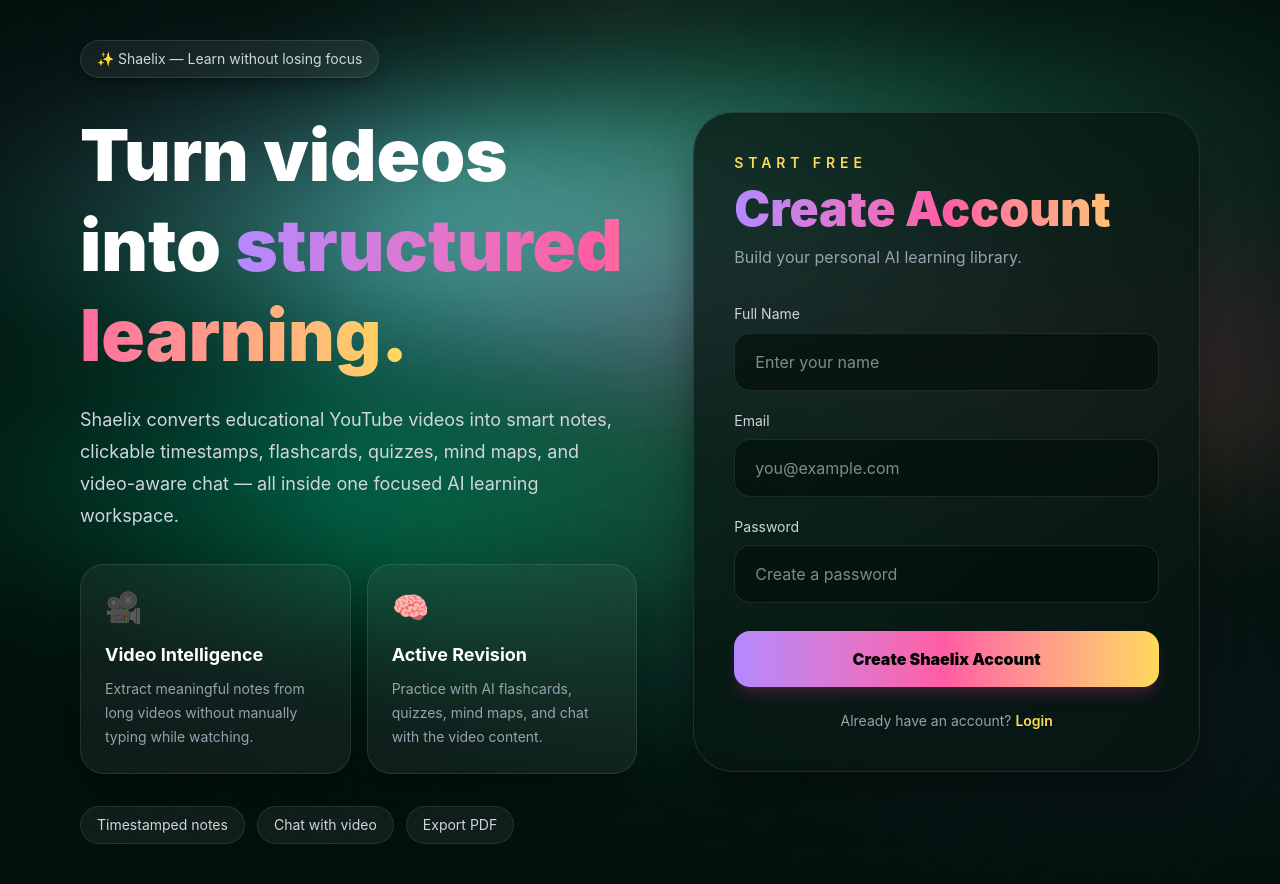
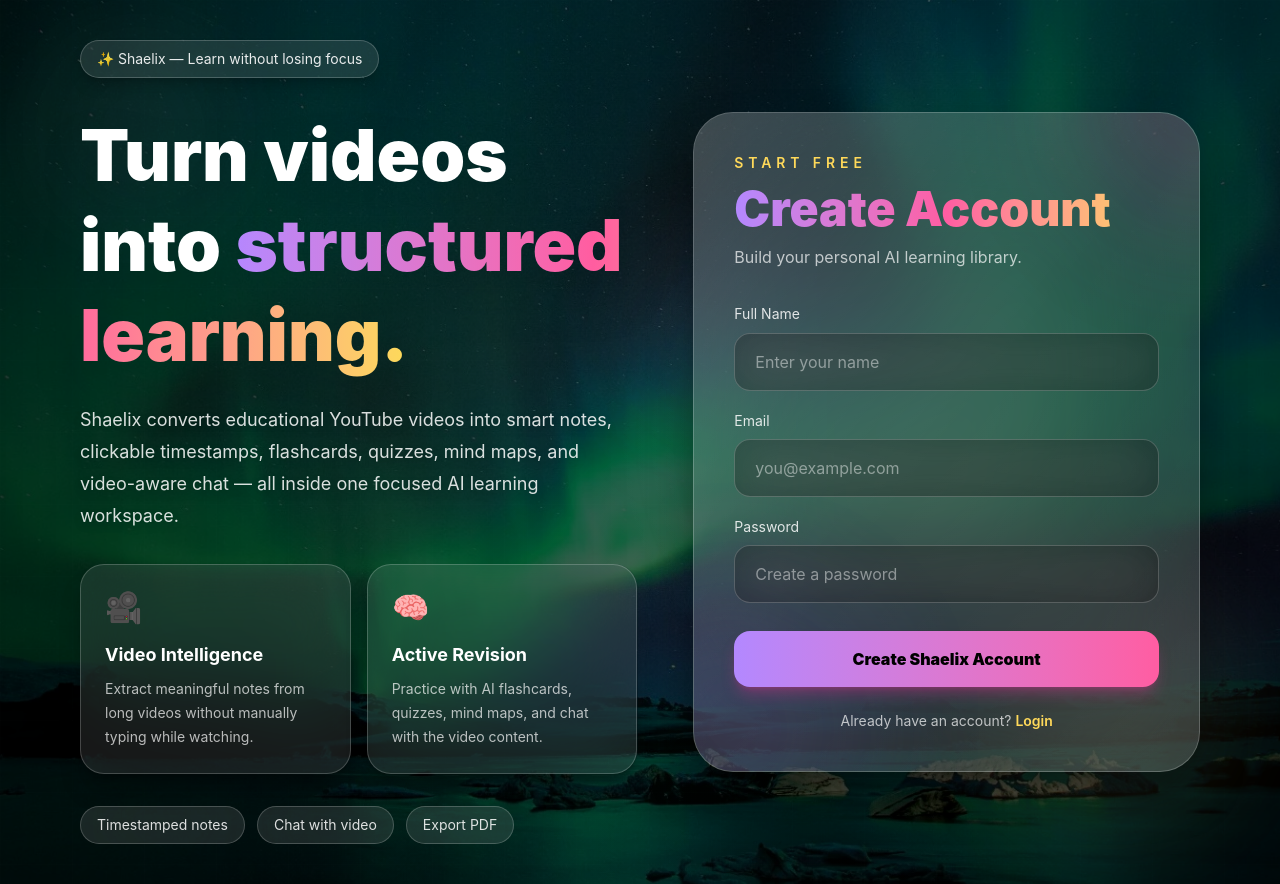
Before and after one commit to rudanishaili/shaelix, a React (Vite) app in the folder client/: page /register in a window 1280 px wide. Built offline with nearby package versions, Linux system fonts and the light colour scheme.

Commit message:
UI/UX updatation

```diff
--- a/client/src/pages/Register.jsx
+++ b/client/src/pages/Register.jsx
@@ -1,6 +1,7 @@
 import { useState } from "react"
 import { Link, useNavigate } from "react-router-dom"
 import API from "../utils/api"
+import auroraBg from "../assets/aurora.jpg"
 
 function Register() {
   const navigate = useNavigate()
@@ -46,77 +47,92 @@
   }
 
   return (
-    <div className="relative min-h-screen overflow-hidden bg-[#02110D] text-white">
-      <div className="aurora-layer">
-        <div className="aurora aurora-one" />
-        <div className="aurora aurora-two" />
-        <div className="aurora aurora-three" />
-        <div className="aurora aurora-four" />
-      </div>
+    <div className="relative min-h-screen overflow-hidden bg-black text-white">
+      <div
+        className="absolute inset-0 scale-110 bg-cover bg-center animate-[slowZoom_28s_ease-in-out_infinite_alternate]"
+        style={{ backgroundImage: `url(${auroraBg})` }}
+      />
 
-      <div className="absolute inset-0 bg-[linear-gradient(to_right,rgba(255,255,255,0.045)_1px,transparent_1px),linear-gradient(to_bottom,rgba(255,255,255,0.045)_1px,transparent_1px)] bg-[size:72px_72px] opacity-20" />
-      <div className="absolute inset-0 bg-[radial-gradient(circle_at_top,rgba(255,255,255,0.06),transparent_35%),radial-gradient(circle_at_center,transparent_0%,rgba(2,17,13,0.10)_40%,rgba(2,17,13,0.82)_100%)]" />
+      <div className="absolute inset-0 bg-black/50" />
+      <div className="absolute inset-0 bg-gradient-to-r from-black/55 via-[#02110D]/25 to-black/45" />
+      <div className="absolute inset-0 bg-[radial-gradient(circle_at_70%_50%,rgba(255,255,255,0.08),transparent_28%)]" />
+
+      <div className="absolute inset-0 bg-[linear-gradient(to_right,rgba(255,255,255,0.03)_1px,transparent_1px),linear-gradient(to_bottom,rgba(255,255,255,0.03)_1px,transparent_1px)] bg-[size:72px_72px] opacity-20" />
+
+      <div className="pointer-events-none absolute left-16 top-20 h-32 w-32 rounded-full bg-white/10 blur-3xl animate-[floatGlow_8s_ease-in-out_infinite]" />
+      <div className="pointer-events-none absolute right-28 bottom-20 h-40 w-40 rounded-full bg-[#FFD95A]/20 blur-3xl animate-[floatGlow_10s_ease-in-out_infinite]" />
+      <div className="pointer-events-none absolute left-1/2 top-1/3 h-36 w-36 rounded-full bg-[#FF5DA2]/15 blur-3xl animate-[floatGlow_12s_ease-in-out_infinite]" />
 
       <main className="relative z-10 grid min-h-screen items-center gap-14 px-6 py-10 lg:grid-cols-[1.1fr_1fr] lg:px-20">
-        <section>
+        <section className="animate-[fadeSlideUp_900ms_ease-out]">
           <Link
             to="/"
-            className="inline-flex items-center rounded-full border border-white/10 bg-white/[0.06] px-4 py-2 text-sm text-gray-300 shadow-lg shadow-black/20 backdrop-blur-xl transition-all hover:border-[#B388FF]/60"
+            className="inline-flex items-center rounded-full border border-white/20 bg-white/[0.10] px-4 py-2 text-sm text-white/90 shadow-lg shadow-black/20 backdrop-blur-2xl transition-all duration-300 hover:scale-105 hover:border-[#B388FF]/70 hover:bg-white/[0.16]"
           >
             ✨ Shaelix — Learn without losing focus
           </Link>
 
-          <h1 className="mt-8 max-w-3xl text-5xl font-black leading-tight md:text-7xl">
+          <h1 className="mt-8 max-w-3xl text-5xl font-black leading-tight drop-shadow-2xl md:text-7xl">
             Turn videos into{" "}
-            <span className="bg-gradient-to-r from-[#B388FF] via-[#FF5DA2] to-[#FFD95A] bg-clip-text text-transparent">
+            <span className="bg-gradient-to-r from-[#B388FF] via-[#FF5DA2] to-[#FFD95A] bg-clip-text text-transparent animate-[gradientText_6s_ease-in-out_infinite]">
               structured learning.
             </span>
           </h1>
 
-          <p className="mt-6 max-w-2xl text-lg leading-8 text-gray-300">
+          <p className="mt-6 max-w-2xl text-lg leading-8 text-white/85 drop-shadow-lg">
             Shaelix converts educational YouTube videos into smart notes,
             clickable timestamps, flashcards, quizzes, mind maps, and video-aware
             chat — all inside one focused AI learning workspace.
           </p>
 
           <div className="mt-8 grid max-w-2xl gap-4 sm:grid-cols-2">
-            <div className="group rounded-3xl border border-white/10 bg-white/[0.055] p-6 shadow-xl shadow-black/20 backdrop-blur-xl transition-all duration-300 hover:-translate-y-1 hover:border-[#B388FF]/60">
-              <p className="text-3xl">🎥</p>
+            <div className="group rounded-3xl border border-white/20 bg-white/[0.09] p-6 shadow-xl shadow-black/30 backdrop-blur-2xl transition-all duration-500 hover:-translate-y-2 hover:border-[#B388FF]/70 hover:bg-white/[0.14]">
+              <p className="text-3xl transition-transform duration-500 group-hover:scale-125">
+                🎥
+              </p>
               <h3 className="mt-4 text-lg font-bold">Video Intelligence</h3>
-              <p className="mt-2 text-sm leading-6 text-gray-400">
+              <p className="mt-2 text-sm leading-6 text-white/70">
                 Extract meaningful notes from long videos without manually
                 typing while watching.
               </p>
             </div>
 
-            <div className="group rounded-3xl border border-white/10 bg-white/[0.055] p-6 shadow-xl shadow-black/20 backdrop-blur-xl transition-all duration-300 hover:-translate-y-1 hover:border-[#FF5DA2]/60">
-              <p className="text-3xl">🧠</p>
+            <div className="group rounded-3xl border border-white/20 bg-white/[0.09] p-6 shadow-xl shadow-black/30 backdrop-blur-2xl transition-all duration-500 hover:-translate-y-2 hover:border-[#FF5DA2]/70 hover:bg-white/[0.14]">
+              <p className="text-3xl transition-transform duration-500 group-hover:scale-125">
+                🧠
+              </p>
               <h3 className="mt-4 text-lg font-bold">Active Revision</h3>
-              <p className="mt-2 text-sm leading-6 text-gray-400">
+              <p className="mt-2 text-sm leading-6 text-white/70">
                 Practice with AI flashcards, quizzes, mind maps, and chat with
                 the video content.
               </p>
             </div>
           </div>
 
-          <div className="mt-8 flex flex-wrap gap-3 text-sm text-gray-300">
-            <span className="rounded-full border border-white/10 bg-white/[0.06] px-4 py-2 backdrop-blur-xl">
-              Timestamped notes
+          <div className="mt-8 flex flex-wrap gap-3 text-sm text-white/85">
+            {["Timestamped notes", "Chat with video", "Export PDF"].map(
+              (item) => (
+                <span
+                  key={item}
+                  className="rounded-full border border-white/20 bg-white/[0.10] px-4 py-2 backdrop-blur-2xl transition-all duration-300 hover:-translate-y-1 hover:border-[#FFD95A]/70 hover:bg-white/[0.16]"
+                >
+                  {item}
                 </span>
-            <span className="rounded-full border border-white/10 bg-white/[0.06] px-4 py-2 backdrop-blur-xl">
-              Chat with video
-            </span>
-            <span className="rounded-full border border-white/10 bg-white/[0.06] px-4 py-2 backdrop-blur-xl">
-              Export PDF
-            </span>
+              )
+            )}
           </div>
         </section>
 
-        <section className="mx-auto w-full max-w-xl">
+        <section className="mx-auto w-full max-w-xl animate-[fadeSlideUp_1100ms_ease-out]">
           <form
             onSubmit={handleSubmit}
-            className="rounded-[2.5rem] border border-white/10 bg-[#071712]/75 p-10 shadow-2xl shadow-black/60 backdrop-blur-2xl"
+            className="relative overflow-hidden rounded-[2.5rem] border border-white/25 bg-white/[0.12] p-10 shadow-2xl shadow-black/60 backdrop-blur-3xl transition-all duration-500 hover:border-white/40 hover:bg-white/[0.15]"
           >
+            <div className="pointer-events-none absolute inset-0 bg-gradient-to-br from-white/12 via-transparent to-white/5" />
+            <div className="pointer-events-none absolute -right-24 -top-24 h-56 w-56 rounded-full bg-[#FF5DA2]/20 blur-3xl animate-[floatGlow_9s_ease-in-out_infinite]" />
+            <div className="pointer-events-none absolute -bottom-24 -left-24 h-56 w-56 rounded-full bg-[#B388FF]/20 blur-3xl animate-[floatGlow_11s_ease-in-out_infinite]" />
+
+            <div className="relative">
               <div className="mb-8">
                 <p className="text-sm font-semibold uppercase tracking-[0.35em] text-[#FFD95A]">
                   Start free
@@ -126,60 +142,63 @@
                   Create Account
                 </h2>
 
-              <p className="mt-3 text-gray-400">
+                <p className="mt-3 text-white/70">
                   Build your personal AI learning library.
                 </p>
               </div>
 
-            <label className="text-sm text-gray-300">Full Name</label>
+              <label className="text-sm text-white/85">Full Name</label>
               <input
                 type="text"
                 name="name"
                 placeholder="Enter your name"
                 value={formData.name}
                 onChange={handleChange}
-              className="mt-2 w-full rounded-2xl border border-white/10 bg-[#03110D]/70 px-5 py-4 outline-none transition-all focus:border-[#B388FF] focus:bg-black/30"
+                className="mt-2 w-full rounded-2xl border border-white/20 bg-black/30 px-5 py-4 text-white placeholder:text-white/45 outline-none backdrop-blur-xl transition-all duration-300 focus:border-[#B388FF] focus:bg-black/45 focus:shadow-lg focus:shadow-[#B388FF]/20"
               />
 
-            <label className="mt-5 block text-sm text-gray-300">Email</label>
+              <label className="mt-5 block text-sm text-white/85">Email</label>
               <input
                 type="email"
                 name="email"
                 placeholder="you@example.com"
                 value={formData.email}
                 onChange={handleChange}
-              className="mt-2 w-full rounded-2xl border border-white/10 bg-[#03110D]/70 px-5 py-4 outline-none transition-all focus:border-[#FF5DA2] focus:bg-black/30"
+                className="mt-2 w-full rounded-2xl border border-white/20 bg-black/30 px-5 py-4 text-white placeholder:text-white/45 outline-none backdrop-blur-xl transition-all duration-300 focus:border-[#FF5DA2] focus:bg-black/45 focus:shadow-lg focus:shadow-[#FF5DA2]/20"
               />
 
-            <label className="mt-5 block text-sm text-gray-300">Password</label>
+              <label className="mt-5 block text-sm text-white/85">
+                Password
+              </label>
               <input
                 type="password"
                 name="password"
                 placeholder="Create a password"
                 value={formData.password}
                 onChange={handleChange}
-              className="mt-2 w-full rounded-2xl border border-white/10 bg-[#03110D]/70 px-5 py-4 outline-none transition-all focus:border-[#FFD95A] focus:bg-black/30"
+                className="mt-2 w-full rounded-2xl border border-white/20 bg-black/30 px-5 py-4 text-white placeholder:text-white/45 outline-none backdrop-blur-xl transition-all duration-300 focus:border-[#FFD95A] focus:bg-black/45 focus:shadow-lg focus:shadow-[#FFD95A]/20"
               />
 
               <button
                 disabled={loading}
-              className="mt-7 w-full rounded-2xl bg-gradient-to-r from-[#B388FF] via-[#FF5DA2] to-[#FFD95A] px-5 py-4 font-black text-black shadow-lg shadow-pink-500/20 transition-all hover:scale-[1.02] disabled:opacity-60"
+                className="mt-7 w-full rounded-2xl bg-gradient-to-r from-[#B388FF] via-[#FF5DA2] to-[#FFD95A] bg-[length:200%_200%] px-5 py-4 font-black text-black shadow-lg shadow-pink-500/30 transition-all duration-500 hover:scale-[1.03] hover:bg-right disabled:opacity-60"
               >
                 {loading ? "Creating Account..." : "Create Shaelix Account"}
               </button>
 
               {message && (
-              <p className="mt-4 text-center text-sm text-gray-300">
+                <p className="mt-4 text-center text-sm text-white/80">
                   {message}
                 </p>
               )}
 
-            <p className="mt-6 text-center text-sm text-gray-400">
+              <p className="mt-6 text-center text-sm text-white/70">
                 Already have an account?{" "}
                 <Link to="/login" className="font-semibold text-[#FFD95A]">
                   Login
                 </Link>
               </p>
+            </div>
           </form>
         </section>
       </main>
```
Also changed, not shown: client/src/index.css (+53 -0 lines), client/src/assets/aurora.jpg (added). Lines whose indentation alone changed are shown as unchanged.
